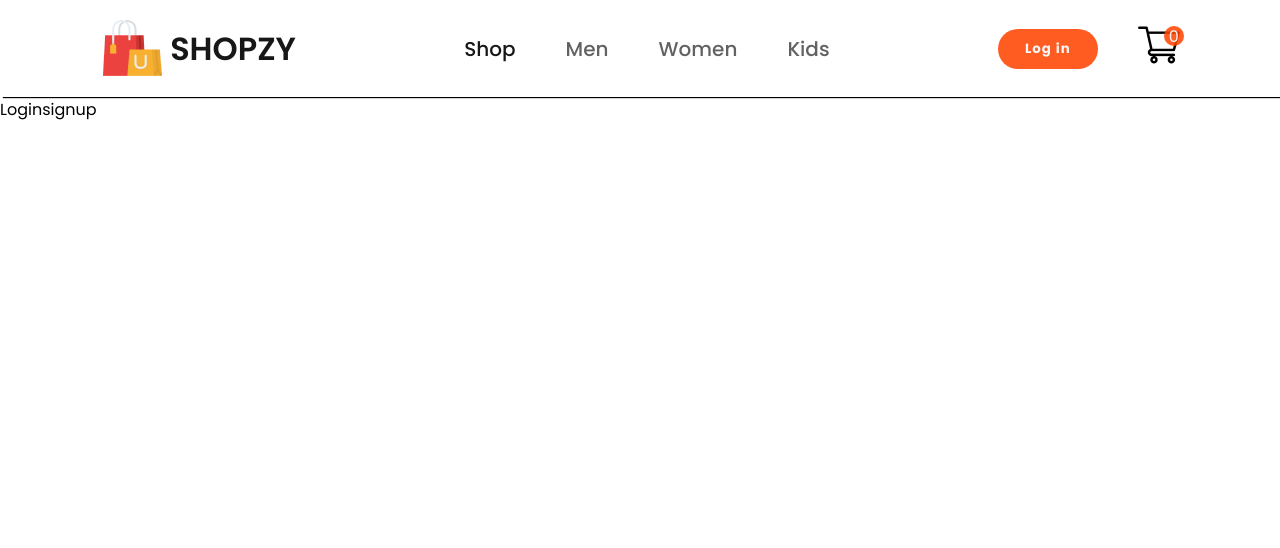
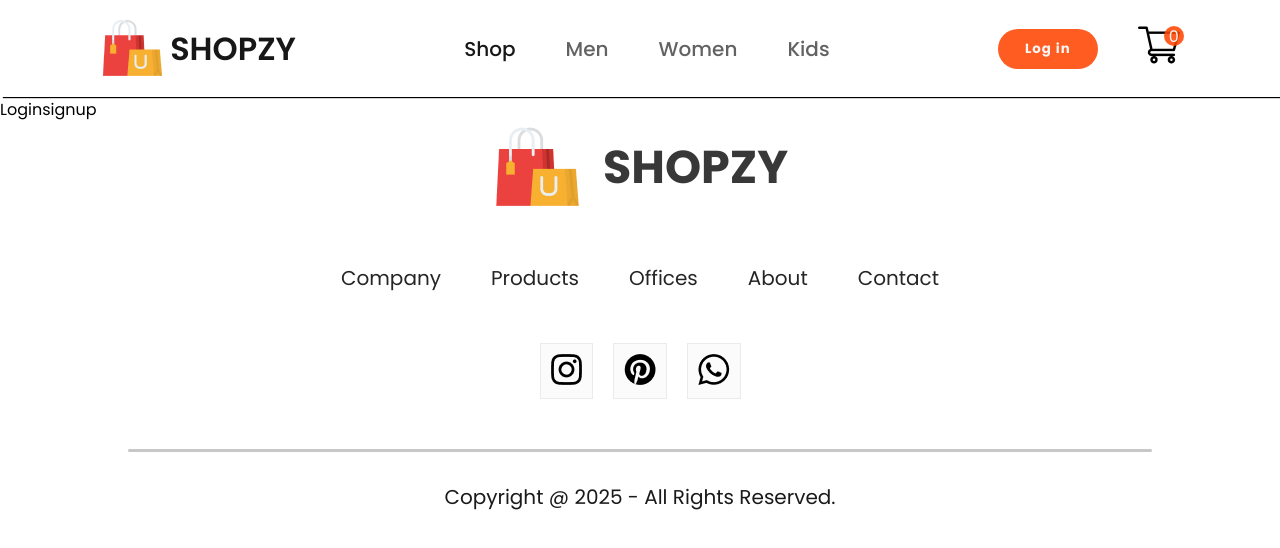
Before and after one commit to Thushan2002/Mahi-clothingsite-react-vite, a React (Vite) app: page /login in a window 1280 px wide. Shown: the top 548 px of the page. Built offline with nearby package versions, Linux system fonts and the light colour scheme.

Commit message:
feat: Footer component added

```diff
--- a/src/App.jsx
+++ b/src/App.jsx
@@ -6,6 +6,7 @@
 import Shopcategory from "./pages/shop/Shopcategory";
 import Product from "./pages/product/Product";
 import Loginsignup from "./pages/login-signup/Loginsignup";
+import Footer from "./components/footer/Footer";
 
 const App = () => {
   return (
@@ -23,6 +24,7 @@
           <Route path="/cart" element={<Cart />} />
           <Route path="/login" element={<Loginsignup />} />
         </Routes>
+        <Footer />
       </BrowserRouter>
     </div>
   );
--- /dev/null
+++ b/src/components/footer/Footer.css
@@ -0,0 +1,62 @@
+.footer {
+    display: flex;
+    flex-direction: column;
+    align-items: center;
+    justify-content: center;
+    gap: 50px;
+}
+
+.footer-logo {
+    display: flex;
+    align-items: center;
+    gap: 20px;
+}
+
+.footer-logo p {
+    color: #383838;
+    font-size: 46px;
+    font-weight: 700;
+}
+
+.footer-links {
+    display: flex;
+    list-style: none;
+    gap: 50px;
+    font-size: 20px;
+    color: #252525;
+}
+
+.footer-links li {
+    cursor: pointer;
+}
+
+.footer-social-links {
+    display: flex;
+    gap: 20px;
+}
+
+.footer-icons-container {
+    padding: 10px;
+    padding-bottom: 6px;
+    background: #fbfbfb;
+    border: 1px solid #ebebeb;
+}
+
+.footer-copyright {
+    display: flex;
+    flex-direction: column;
+    align-items: center;
+    gap: 30px;
+    width: 100%;
+    margin-bottom: 30px;
+    color: #1a1a1a;
+    font-size: 20px;
+}
+
+.footer-copyright hr {
+    width: 80%;
+    border: none;
+    border-radius: 10px;
+    height: 3px;
+    background-color: #c7c7c7;
+}
--- /dev/null
+++ b/src/components/footer/Footer.jsx
@@ -0,0 +1,41 @@
+import React from "react";
+import "./Footer.css";
+import footer_logo from "../../assets/Frontend_Assets/logo_big.png";
+import instagram_icon from "../../assets/Frontend_Assets/instagram_icon.png";
+import pinterest_icon from "../../assets/Frontend_Assets/pinterest_icon.png";
+import whatsapp_icon from "../../assets/Frontend_Assets/whatsapp_icon.png";
+
+const Footer = () => {
+  return (
+    <div className="footer">
+      <div className="footer-logo">
+        <img src={footer_logo} alt="" />
+        <p>SHOPZY</p>
+      </div>
+      <ul className="footer-links">
+        <li>Company</li>
+        <li>Products</li>
+        <li>Offices</li>
+        <li>About</li>
+        <li>Contact</li>
+      </ul>
+      <div className="footer-social-links">
+        <div className="footer-icons-container">
+          <img src={instagram_icon} alt="" />
+        </div>
+        <div className="footer-icons-container">
+          <img src={pinterest_icon} alt="" />
+        </div>
+        <div className="footer-icons-container">
+          <img src={whatsapp_icon} alt="" />
+        </div>
+      </div>
+      <div className="footer-copyright">
+        <hr />
+        <p>Copyright @ 2025 - All Rights Reserved.</p>
+      </div>
+    </div>
+  );
+};
+
+export default Footer;
```
Also changed, not shown: src/assets/Frontend_Assets/pinterest_icon.png (renamed from src/assets/Frontend_Assets/pintester_icon.png).
